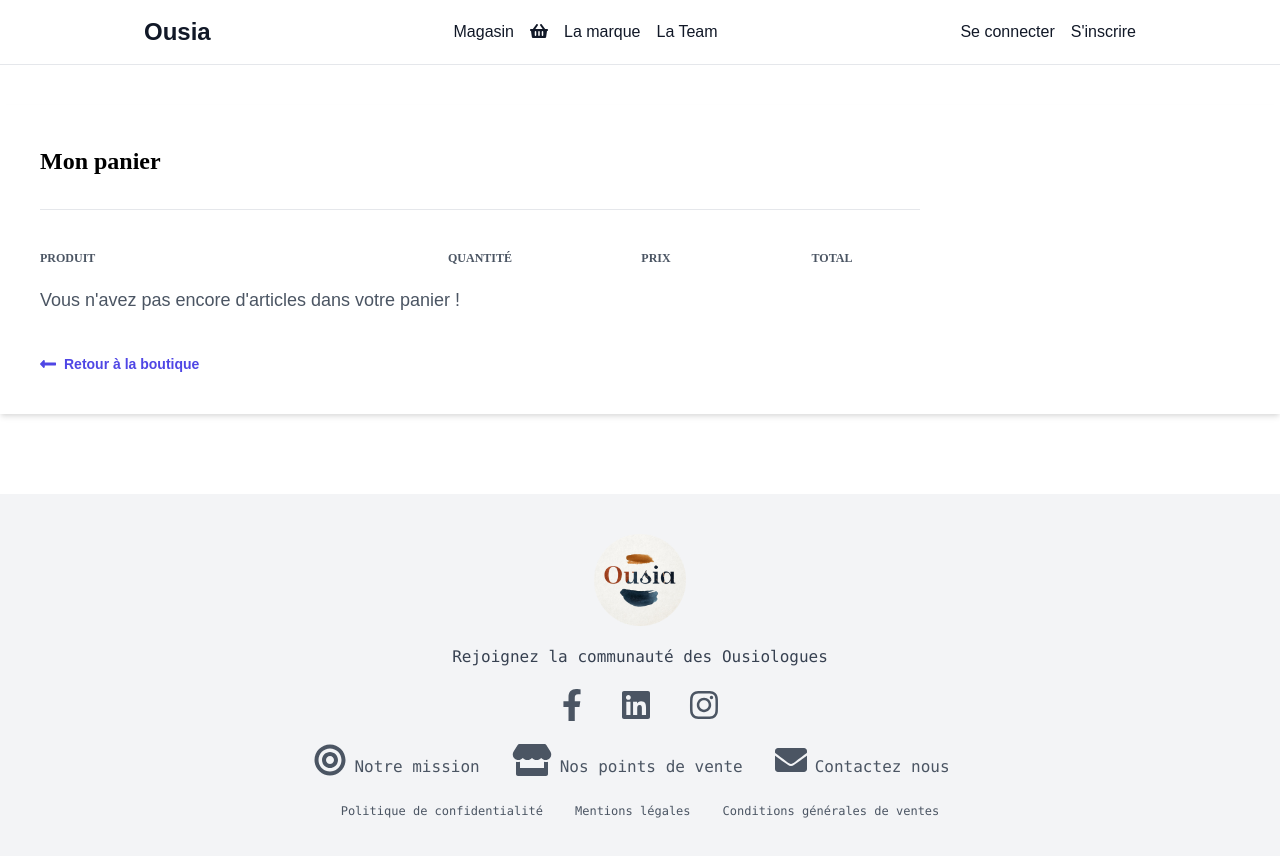
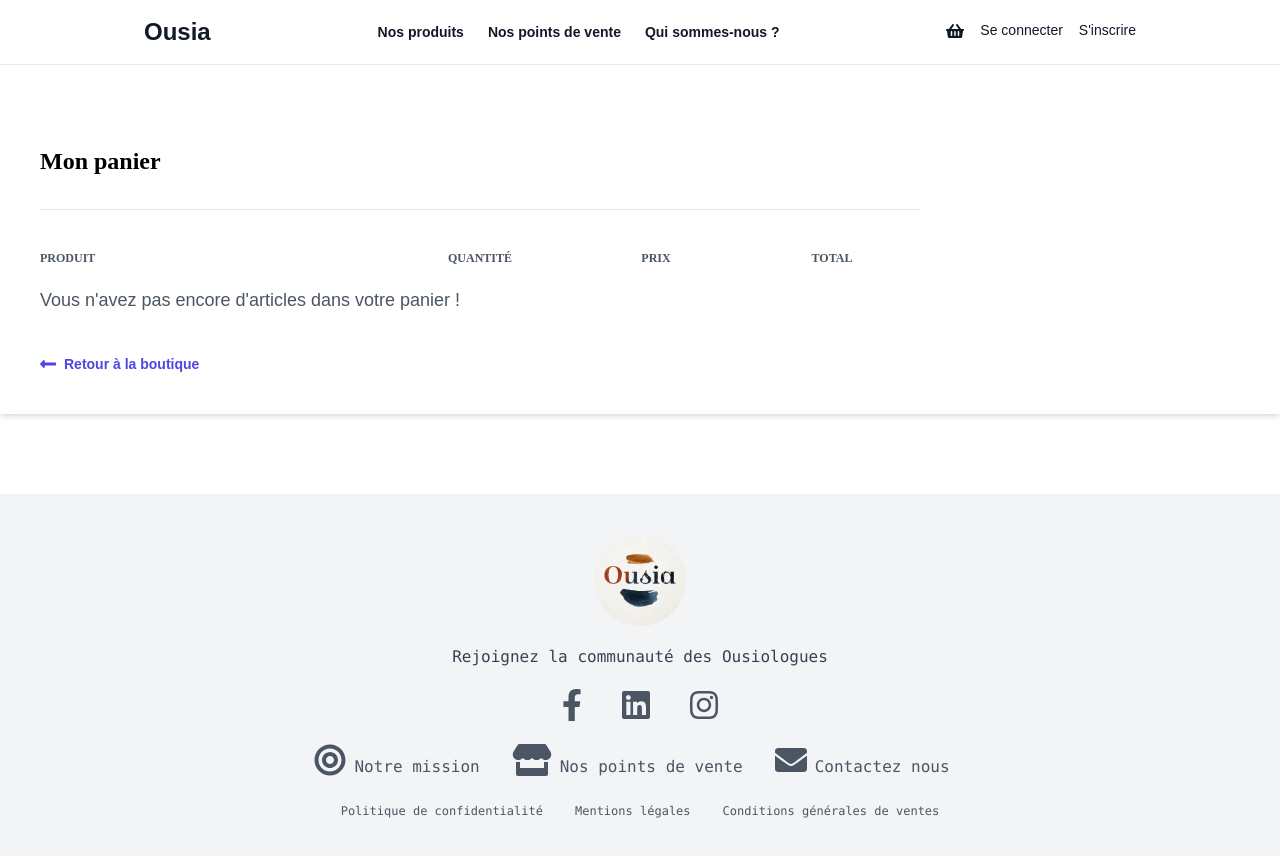
Before and after one commit to EmmanuelQuere/Ousia-front, a Next.js app: page /cart in a window 1280 px wide. Shown: the top 856 px of the page. Built offline with nearby package versions, Linux system fonts and the light colour scheme.

Commit message:
fixed navigation and add to cart

```diff
--- a/components/CartProduct.js
+++ b/components/CartProduct.js
@@ -86,21 +86,21 @@
     <div className="flex items-center hover:bg-gray-100 -mx-8 px-6 py-5">
       <div className="flex w-2/5">
         <div className="w-20">
-          <img className="h-24" src="https://drive.google.com/uc?id=18KkAVkGFvaGNqPy2DIvTqmUH_nk39o3z" alt=""></img>
+          <img className="h-24" src={props.images[0]} alt="image"></img>
         </div>
         <div className="flex flex-col justify-around ml-4 flex-grow">
           <span className="font-bold text-sm">{props.product.name}</span>
-          <span onClick={() => handleDelete(props.item_id)} className="font-semibold hover:text-red-500 text-gray-500 text-xs">Supprimer</span>
+          <span onClick={() => handleDelete(props.item_id)} className="cursor-pointer font-semibold hover:text-red-500 text-gray-500 text-xs">Supprimer</span>
         </div>
       </div>
       <div className="flex justify-center w-1/5">
         { !(currentItemQuantity < 2)?
-        <svg onClick={() => handleDecrease(props.item_id)} className="fill-current text-gray-600 w-3" viewBox="0 0 448 512"><path d="M416 208H32c-17.67 0-32 14.33-32 32v32c0 17.67 14.33 32 32 32h384c17.67 0 32-14.33 32-32v-32c0-17.67-14.33-32-32-32z"/>
+        <svg onClick={() => handleDecrease(props.item_id)} className="cursor-pointer fill-current text-gray-600 w-3" viewBox="0 0 448 512"><path d="M416 208H32c-17.67 0-32 14.33-32 32v32c0 17.67 14.33 32 32 32h384c17.67 0 32-14.33 32-32v-32c0-17.67-14.33-32-32-32z"/>
         </svg> : ""
         }
         <input readOnly className="mx-2 border text-center w-8" type="text" value={`${currentItemQuantity}`}></input>
 
-        <svg onClick={() => handleIncrease(props.item_id)} className="fill-current text-gray-600 w-3" viewBox="0 0 448 512">
+        <svg onClick={() => handleIncrease(props.item_id)} className="cursor-pointer fill-current text-gray-600 w-3" viewBox="0 0 448 512">
           <path d="M416 208H272V64c0-17.67-14.33-32-32-32h-32c-17.67 0-32 14.33-32 32v144H32c-17.67 0-32 14.33-32 32v32c0 17.67 14.33 32 32 32h144v144c0 17.67 14.33 32 32 32h32c17.67 0 32-14.33 32-32V304h144c17.67 0 32-14.33 32-32v-32c0-17.67-14.33-32-32-32z"/>
         </svg>
       </div>
--- a/components/DisconnectButton.js
+++ b/components/DisconnectButton.js
@@ -1,6 +1,9 @@
 import { useDispatch } from 'react-redux';
 import Cookies from 'js-cookie';
 import { logOut } from '../redux/actions/userActions';
+import Router from 'next/router';
+import { FontAwesomeIcon } from "@fortawesome/react-fontawesome";
+import { faSignOutAlt } from "@fortawesome/free-solid-svg-icons";
 
 const DisconnectButton = () => {
   const dispatch = useDispatch();
@@ -10,10 +13,11 @@
     dispatch(logOut());
     Cookies.remove('token');
     Cookies.remove('isLoggedIn');
+    Router.push('/')
   };
 
   return (
-    <button onClick={logOutUser}>Se déconnecter</button>
+    <button onClick={logOutUser} className="hover:text-gray-700"><FontAwesomeIcon icon={faSignOutAlt} /></button>
   )
 };
 
--- a/components/Navigation.js
+++ b/components/Navigation.js
@@ -3,7 +3,7 @@
 import { useSelector } from 'react-redux';
 import { useState, useEffect } from 'react';
 import { FontAwesomeIcon } from "@fortawesome/react-fontawesome";
-import { faShoppingBasket} from "@fortawesome/free-solid-svg-icons";
+import { faShoppingBasket, faUser } from "@fortawesome/free-solid-svg-icons";
 
 const Navigation = () => {
 
@@ -15,17 +15,17 @@
       setNavbarElements (
       <nav className="sticky top-0 z-10 bg-white backdrop-filter backdrop-blur-lg bg-opacity-80 border-b border-gray-200 firefox:bg-opacity-20">
         <div className="max-w-5xl mx-auto px-4">
-          <div className="flex items-center justify-between h-16">
-            <span className="text-2xl text-gray-900 font-semibold">Ousia</span>
-            <div className="flex space-x-4 text-gray-900">
-              <Link href="/shop"><a>Magasin</a></Link>
-              <Link href="/cart" passHref><a><FontAwesomeIcon icon={faShoppingBasket} /></a></Link>
-              <a href="#">La marque</a>
-              <a href="#">La Team</a>
+          <div className="flex items-center justify-between h-16 text-gray-900">
+          <Link href="/"><a className="text-2xl font-semibold hover:text-gray-700">Ousia</a></Link>
+            <div className="flex space-x-6 text-sm font-semibold">
+              <Link href="/shop"><a className="hover:text-gray-700">Nos produits</a></Link>
+              <a href="#" className="hover:text-gray-700">Nos points de vente</a>
+              <a href="#" className="hover:text-gray-700">Qui sommes-nous ?</a>
             </div>
             <div className="flex justify-end">
-              <div className="flex space-x-4 text-gray-900">
-                <Link href="/profile"><a>Mon profil</a></Link>
+                <div className="flex space-x-4 text-gray-900">
+                <Link href="/cart" passHref><a className="hover:text-gray-700"><FontAwesomeIcon icon={faShoppingBasket} /></a></Link>
+                <Link href="/profile"><a className="hover:text-gray-700"><FontAwesomeIcon icon={faUser} /></a></Link>
                 <DisconnectButton />
               </div>
             </div>
@@ -37,18 +37,18 @@
       setNavbarElements (
       <nav className="sticky top-0 z-10 bg-white backdrop-filter backdrop-blur-lg bg-opacity-80 border-b border-gray-200 firefox:bg-opacity-20">
         <div className="max-w-5xl mx-auto px-4">
-          <div className="flex items-center justify-between h-16">
-            <span className="text-2xl text-gray-900 font-semibold">Ousia</span>
-            <div className="flex space-x-4 text-gray-900">
-              <Link href="/shop"><a>Magasin</a></Link>
-              <Link href="/cart" passHref><a><FontAwesomeIcon icon={faShoppingBasket} /></a></Link>
-              <a href="#">La marque</a>
-              <a href="#">La Team</a>
+        <div className="flex items-center justify-between h-16 text-gray-900">
+          <Link href="/"><a className="text-2xl font-semibold hover:text-gray-700">Ousia</a></Link>
+            <div className="flex space-x-6 text-sm font-semibold">
+              <Link href="/shop"><a className="hover:text-gray-700">Nos produits</a></Link>
+              <a href="#" className="hover:text-gray-700">Nos points de vente</a>
+              <a href="#" className="hover:text-gray-700">Qui sommes-nous ?</a>
             </div>
             <div className="flex justify-end">
-              <div className="flex space-x-4 text-gray-900">
-                <Link href="/login"><a>Se connecter</a></Link>
-                <Link href="/signup"><a>S'inscrire</a></Link>
+                <div className="flex space-x-4 text-gray-900">
+                <Link href="/cart" passHref><a className="hover:text-gray-700"><FontAwesomeIcon icon={faShoppingBasket} /></a></Link>
+                <Link href="/login"><a className="hover:text-gray-700 text-sm">Se connecter</a></Link>
+                <Link href="/signup"><a className="hover:text-gray-700 text-sm">S'inscrire</a></Link>
               </div>
             </div>
           </div>
--- a/pages/cart/index.js
+++ b/pages/cart/index.js
@@ -55,7 +55,7 @@
           <h3 className="font-semibold text-center text-gray-600 text-xs uppercase w-1/5 text-center">Prix</h3>
           <h3 className="font-semibold text-center text-gray-600 text-xs uppercase w-1/5 text-center">Total</h3>
           </div>
-          {!currentUserCart ? <span className="text-gray-600 text-lg">Vous n'avez pas encore d'articles dans votre panier !</span> : currentUserCart.map(cartItem => <CartProduct key={cartItem.id} product={cartItem.item} quantity={cartItem.quantity} item_id={cartItem.id} setCurrentUserCart={setCurrentUserCart} currentUserCart={currentUserCart}/>)}
+          {!currentUserCart ? <span className="text-gray-600 text-lg">Vous n'avez pas encore d'articles dans votre panier !</span> : currentUserCart.map(cartItem => <CartProduct key={cartItem.id} images={cartItem.images} product={cartItem.item} quantity={cartItem.quantity} item_id={cartItem.id} setCurrentUserCart={setCurrentUserCart} currentUserCart={currentUserCart}/>)}
           <Link href="/shop">
             <a className="flex font-semibold text-indigo-600 text-sm mt-10">
               <svg className="fill-current mr-2 text-indigo-600 w-4" viewBox="0 0 448 512"><path d="M134.059 296H436c6.627 0 12-5.373 12-12v-56c0-6.627-5.373-12-12-12H134.059v-46.059c0-21.382-25.851-32.09-40.971-16.971L7.029 239.029c-9.373 9.373-9.373 24.569 0 33.941l86.059 86.059c15.119 15.119 40.971 4.411 40.971-16.971V296z" /></svg>
--- a/pages/shop/[id]/index.js
+++ b/pages/shop/[id]/index.js
@@ -1,7 +1,7 @@
-import Cookies from 'js-cookie';
 import { useRef } from 'react';
 import { useSelector } from 'react-redux';
 import Breadcrumbs from '../../../components/BreadCrumbs';
+import { useAlert, types } from 'react-alert';
 
 export const getServerSidePaths = async () => {
 
@@ -32,25 +32,32 @@
 
 const Item = ({ item }) => {
 
-    const token = Cookies.get('token');
+    const userToken = useSelector(state => state.token);
     const quantity = useRef(0);
+    const alert = useAlert();
 
     const addToCart = () => {
 
-        if(token){
-        console.log('ajouté au panier')
+        if(userToken){
             fetch(`${process.env.url}/cart_items.json`, {
                 method: 'POST',
                 headers: {
                     "Content-Type": "application/json",
-                "Authorization": `${token}`
+                    "Authorization": `${userToken}`
                 },
                 body: JSON.stringify({cart_item: {item_id: `${item.id}`, quantity: quantity.current.value}})
             })
-            .catch(error => console.warn(error))
-    }else{
+                .then(response => response.json())
+                .then(response => {
+                    if (response) { alert.show("Article ajouté au panier !", { type: types.SUCCESS }) }
+                    else { alert.show(`Une erreur est survenue, veuillez réessayer.`, { type: types.ERROR }) }
+                })
+            .catch(error => alert.show(`${error.message}`, { type: types.ERROR }))
+        }
+        else
+        {
         console.log('connectez vous')
-    }
+        };
     }
 
     return (
```
Lines whose indentation alone changed are shown as unchanged.
